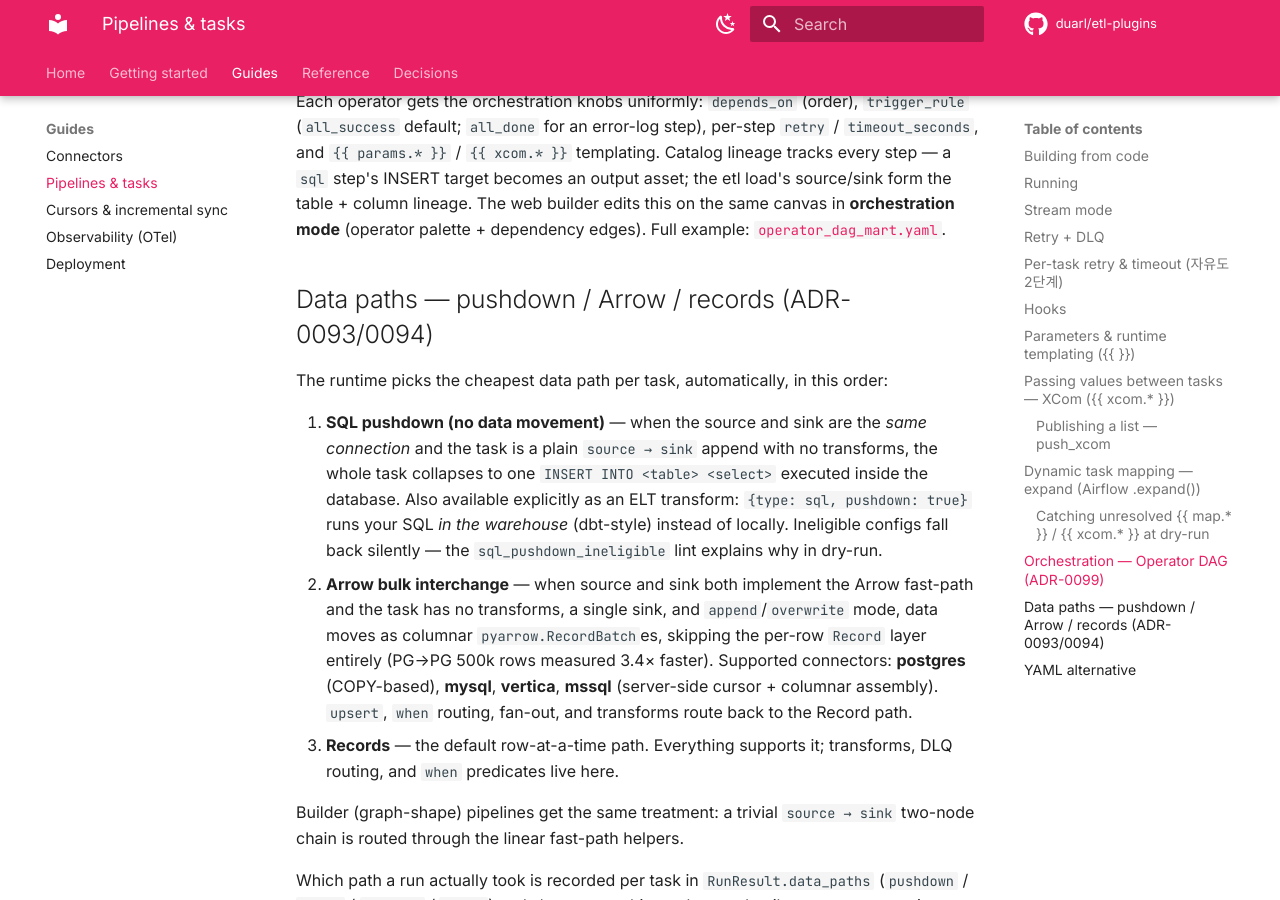
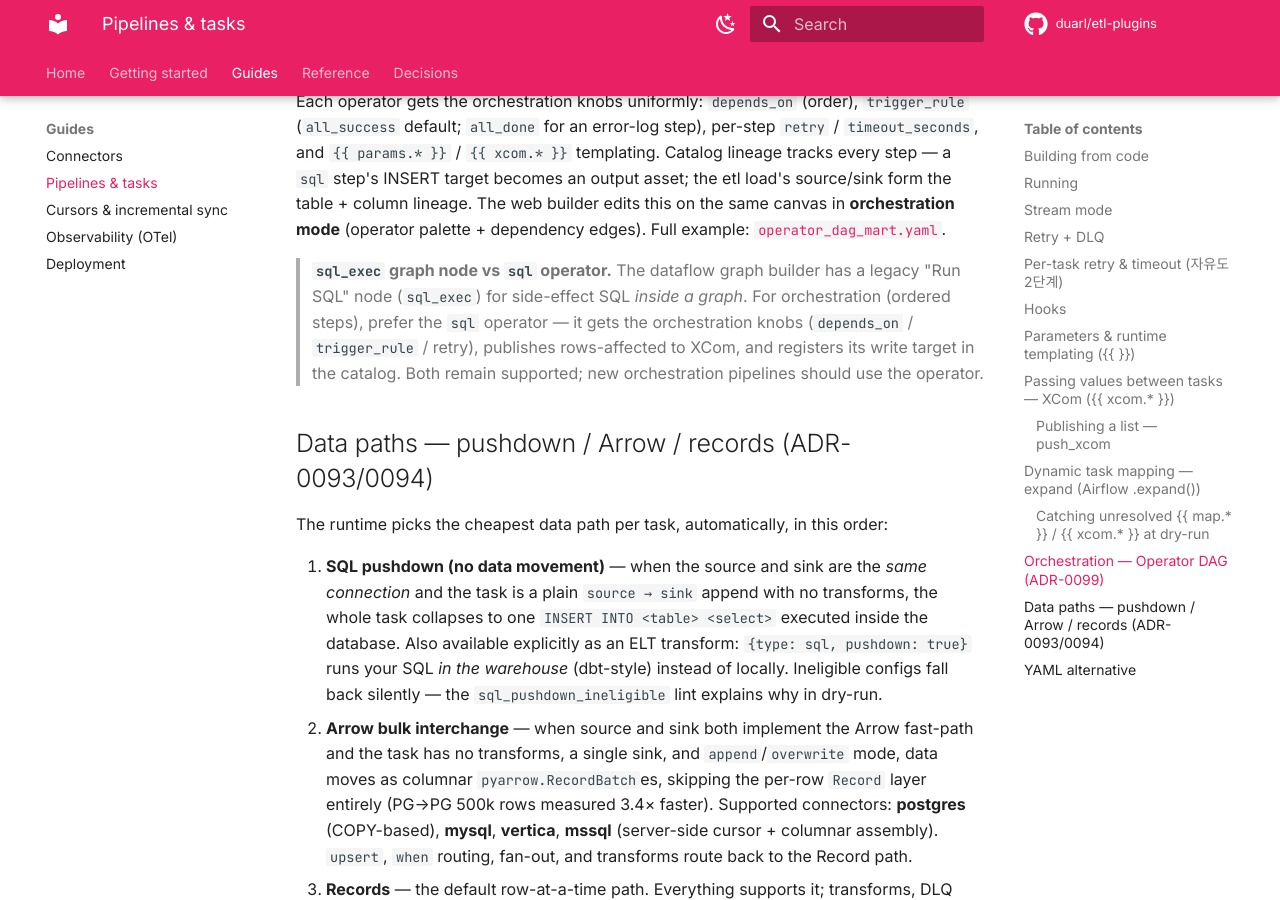
Before and after one commit to genebir/anyduct, an MkDocs documentation site: the page built from docs/guides/pipelines.md, in a window 1280 px wide and 900 px high, scrolled down 8361 px. Built offline with MkDocs 1.6.1 and Material for MkDocs 9.7.7, drawn with Linux system fonts in a browser that asks for light colours; comment, search, counter and statistics services are not loaded.

Commit message:
docs: sql_exec graph 노드 vs sql operator 수렴 안내 (ADR-0099 P4)
Co-Authored-By: Claude Opus 4.8 (1M context) <noreply@anthropic.com>

```diff
--- a/docs/guides/pipelines.md
+++ b/docs/guides/pipelines.md
@@ -381,6 +381,13 @@ lineage. The web builder edits this on the same canvas in **orchestration
 mode** (operator palette + dependency edges). Full example:
 [`operator_dag_mart.yaml`](https://github.com/anyduct/etl-plugins/blob/main/examples/operator_dag_mart.yaml).
 
+> **`sql_exec` graph node vs `sql` operator.** The dataflow graph builder has a
+> legacy "Run SQL" node (`sql_exec`) for side-effect SQL *inside a graph*. For
+> orchestration (ordered steps), prefer the `sql` operator — it gets the
+> orchestration knobs (`depends_on` / `trigger_rule` / retry), publishes
+> rows-affected to XCom, and registers its write target in the catalog. Both
+> remain supported; new orchestration pipelines should use the operator.
+
 ## Data paths — pushdown / Arrow / records (ADR-0093/0094)
 
 The runtime picks the cheapest data path per task, automatically, in
```
